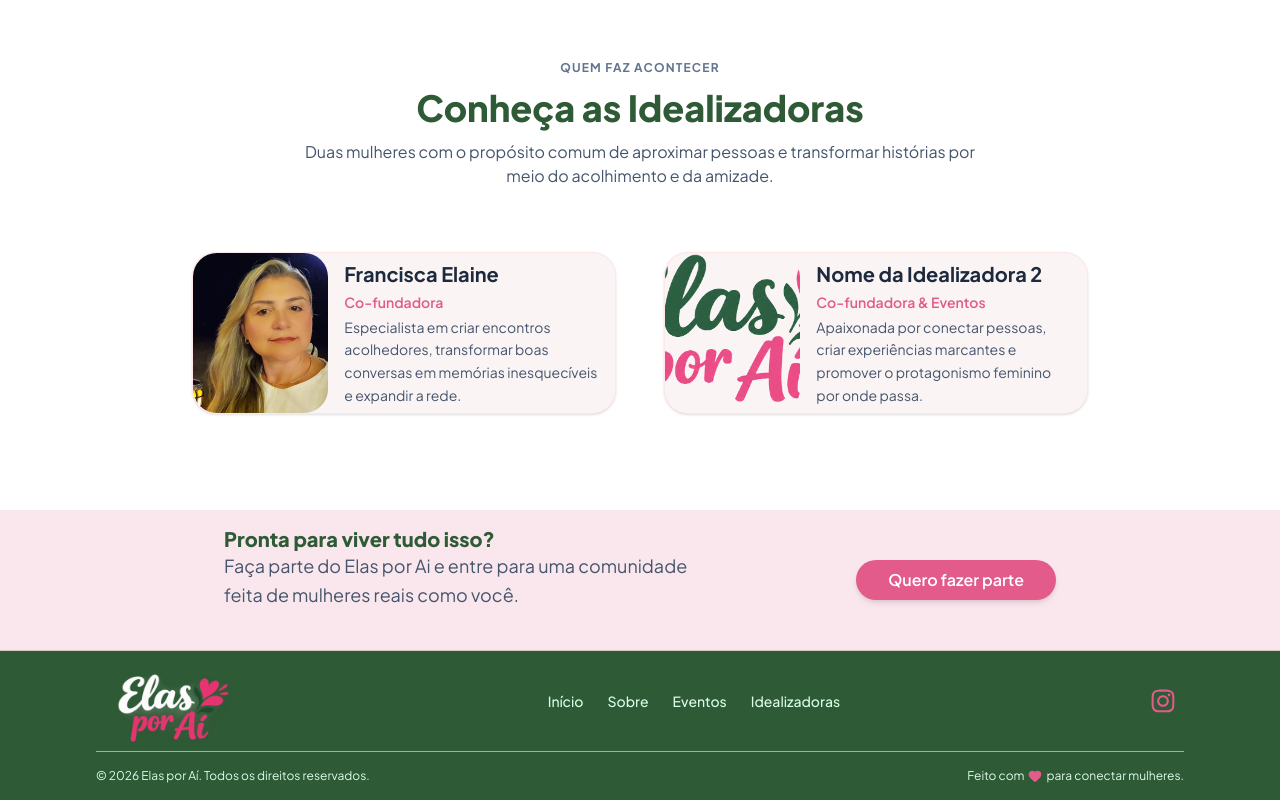
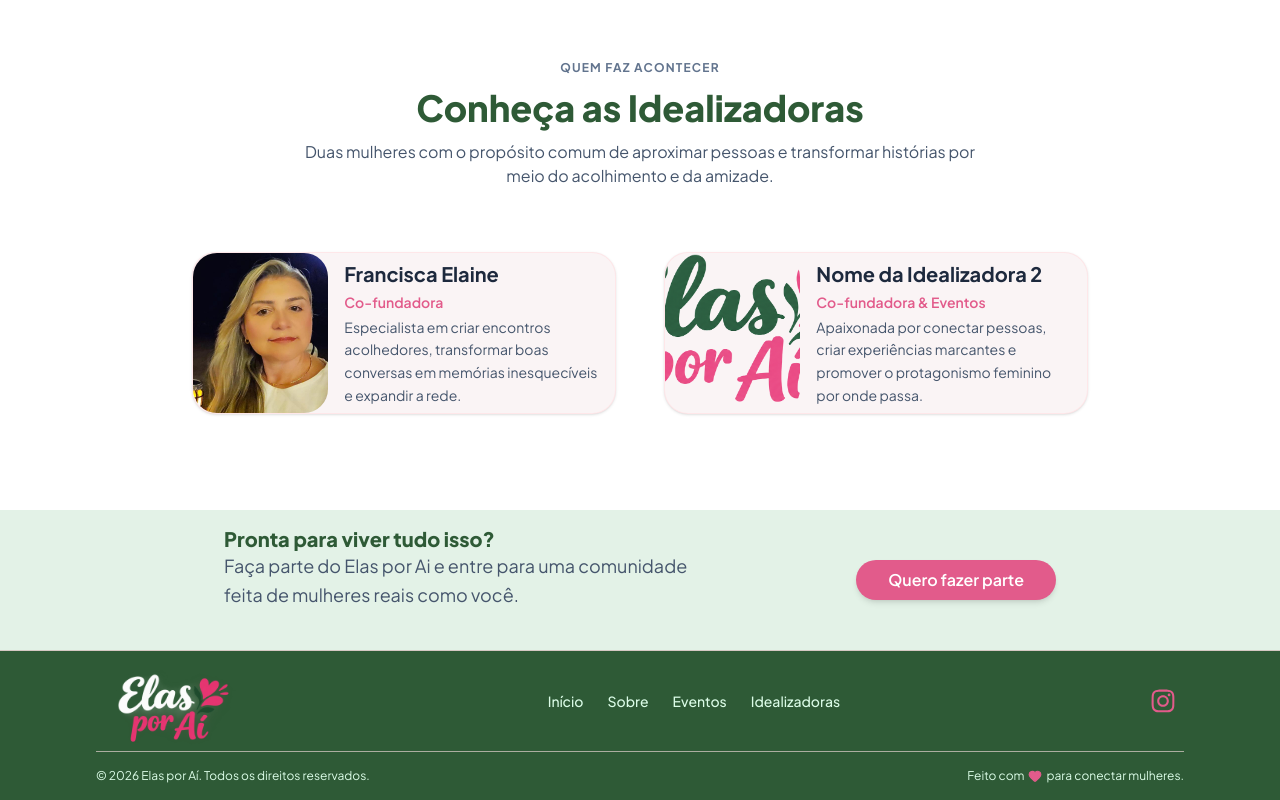
Before and after one commit to elasporai/elas-por-ai, a Next.js app: page / in a window 1280 px wide. Shown: the part 2106-2906 px from the top of the page. Built offline with nearby package versions, Linux system fonts and the light colour scheme.

Commit message:
atualiza seção cta

```diff
--- a/src/components/CtaCommunitySection.tsx
+++ b/src/components/CtaCommunitySection.tsx
@@ -5,7 +5,7 @@ export function CtaCommunitySection() {
   return (
     <section
       id="comunidade"
-      className="py-4 bg-brand-pink/10 relative overflow-hidden"
+      className="py-4 bg-green-500/10 relative overflow-hidden"
     >
       <div className="max-w-4xl mx-auto px-4 sm:px-6 lg:px-8 space-y-6 relative z-10 flex items-center justify-between">
         <div>
```
